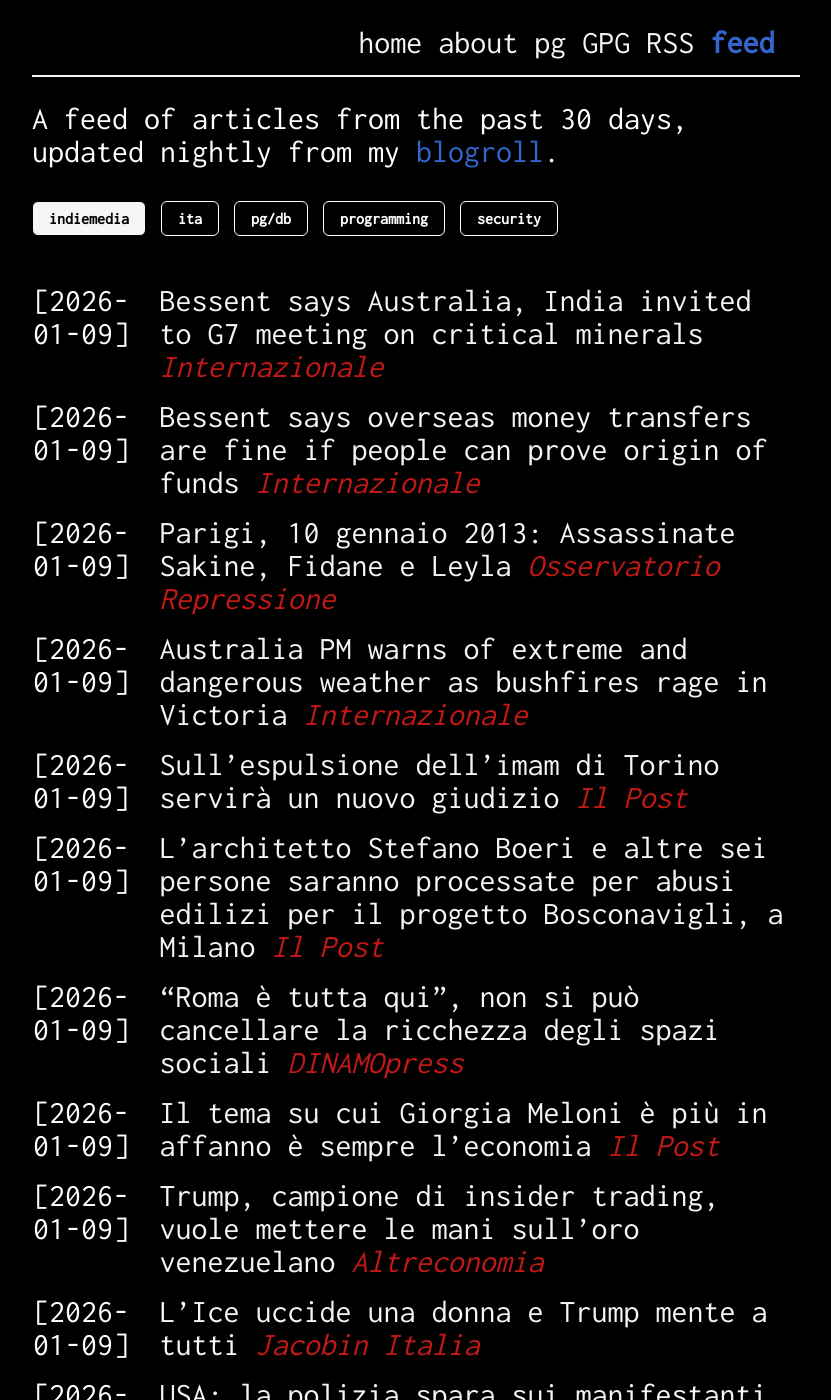
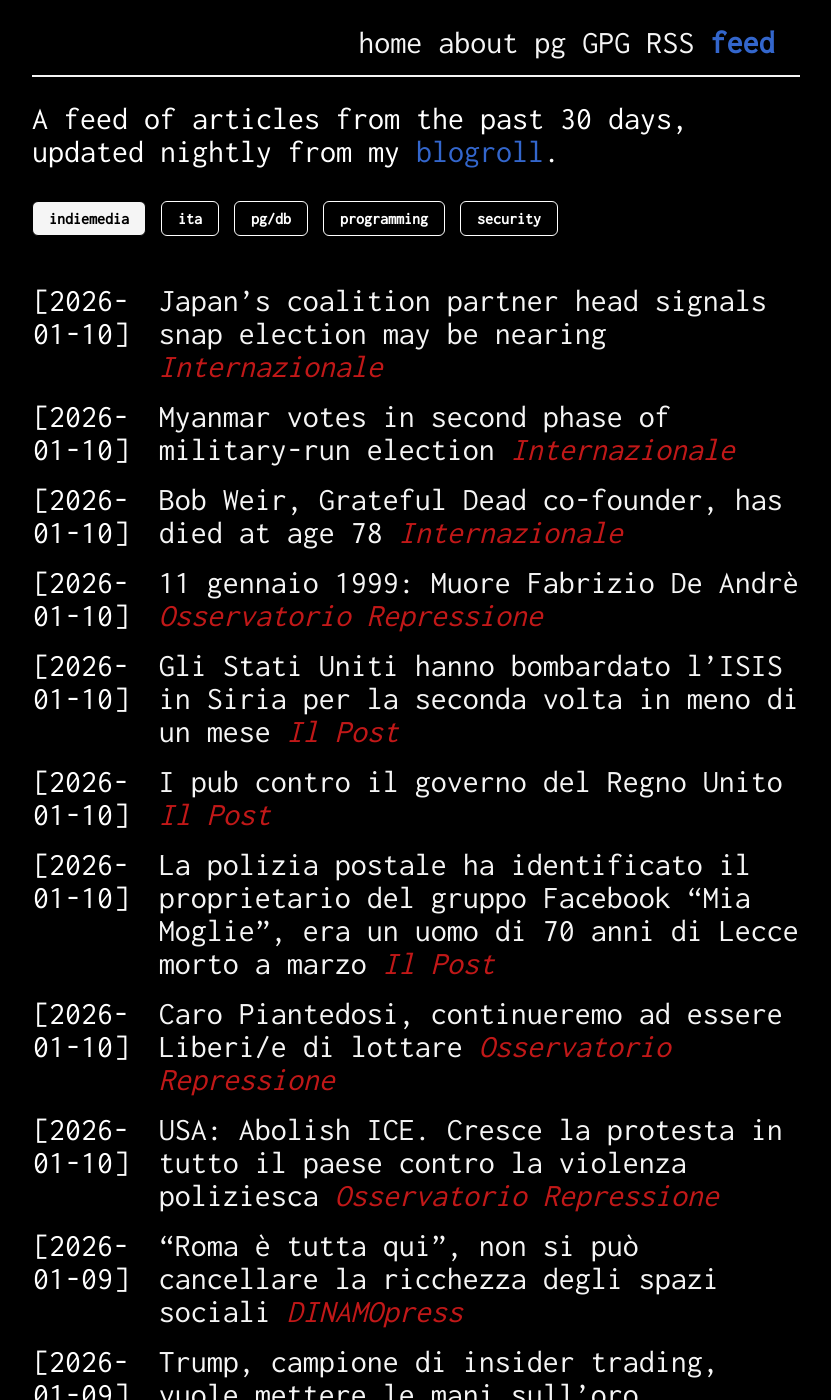
Before and after one commit to giulianopz/giulianopz.github.io, a Jekyll site: the page built from feed.html, in a window 1280 px wide and 1400 px high. Shown: the whole window, without its empty margins (224-1055 px from the left). Built offline with Jekyll 4.4.1, drawn with Linux system fonts in a browser that asks for light colours; nearby versions of some CDN libraries; some of the changed lines change nothing that is shown; some of the changed text lies outside the part shown.

Commit message:
chore: update feed.yaml

```diff
--- a/_data/feed.yaml
+++ b/_data/feed.yaml
@@ -1,36 +1,44 @@
 indiemedia:
     - blogName: Internazionale
-      title: Bessent says Australia, India invited to G7 meeting on critical minerals
-      url: https://www.internazionale.it/ultime-notizie-reuters/2026/01/10/bessent-says-australia-india-invited-to-g7-meeting-on-critical-minerals
-      published: 2026-01-09T23:29:39Z
+      title: Japan’s coalition partner head signals snap election may be nearing
+      url: https://www.internazionale.it/ultime-notizie-reuters/2026/01/11/japan-s-coalition-partner-head-signals-snap-election-may-be-nearing
+      published: 2026-01-10T23:51:47Z
     - blogName: Internazionale
-      title: Bessent says overseas money transfers are fine if people can prove origin of funds
-      url: https://www.internazionale.it/ultime-notizie-reuters/2026/01/10/bessent-says-overseas-money-transfers-are-fine-if-people-can-prove-origin-of-funds
-      published: 2026-01-09T23:23:49Z
+      title: Myanmar votes in second phase of military-run election
+      url: https://www.internazionale.it/ultime-notizie-reuters/2026/01/11/myanmar-votes-in-second-phase-of-military-run-election
+      published: 2026-01-10T23:33:04Z
+    - blogName: Internazionale
+      title: Bob Weir, Grateful Dead co-founder, has died at age 78
+      url: https://www.internazionale.it/ultime-notizie-reuters/2026/01/11/bob-weir-grateful-dead-co-founder-has-died-at-age-78
+      published: 2026-01-10T23:03:26Z
     - blogName: Osservatorio Repressione
-      title: 'Parigi, 10 gennaio 2013: Assassinate Sakine, Fidane e Leyla'
-      url: https://www.osservatoriorepressione.info/parigi-10-gennaio-2013-assassinate-sakine-fidane-leyla/
-      published: 2026-01-09T23:04:35Z
-    - blogName: Internazionale
-      title: Australia PM warns of extreme and dangerous weather as bushfires rage in Victoria
-      url: https://www.internazionale.it/ultime-notizie-reuters/2026/01/09/australia-pm-warns-of-extreme-and-dangerous-weather-as-bushfires-rage-in-victoria
-      published: 2026-01-09T22:49:33Z
+      title: '11 gennaio 1999: Muore Fabrizio De Andrè'
+      url: https://www.osservatoriorepressione.info/11-gennaio-1999-muore-fabrizio-de-andre/
+      published: 2026-01-10T23:01:49Z
     - blogName: Il Post
-      title: Sull’espulsione dell’imam di Torino servirà un nuovo giudizio
-      url: https://www.ilpost.it/2026/01/09/mohamed-shahin-imam-torino-cassazione-esplusione/
-      published: 2026-01-09T20:25:08Z
+      title: Gli Stati Uniti hanno bombardato l’ISIS in Siria per la seconda volta in meno di un mese
+      url: https://www.ilpost.it/2026/01/10/stati-uniti-isis-siria/
+      published: 2026-01-10T22:08:17Z
     - blogName: Il Post
-      title: L’architetto Stefano Boeri e altre sei persone saranno processate per abusi edilizi per il progetto Bosconavigli, a Milano
-      url: https://www.ilpost.it/2026/01/09/stefano-boeri-processo-bosconavigli/
-      published: 2026-01-09T19:42:40Z
+      title: I pub contro il governo del Regno Unito
+      url: https://www.ilpost.it/2026/01/10/pub-regno-unito-protesta-tasse/
+      published: 2026-01-10T17:21:44Z
+    - blogName: Il Post
+      title: La polizia postale ha identificato il proprietario del gruppo Facebook “Mia Moglie”, era un uomo di 70 anni di Lecce morto a marzo
+      url: https://www.ilpost.it/2026/01/10/identificato-proprietario-gruppo-facebook-mia-moglie/
+      published: 2026-01-10T16:17:23Z
+    - blogName: Osservatorio Repressione
+      title: Caro Piantedosi, continueremo ad essere Liberi/e di lottare
+      url: https://www.osservatoriorepressione.info/caro-piantedosi-continueremo-ad-essere-liberi-e-di-lottare/
+      published: 2026-01-10T15:46:32Z
+    - blogName: Osservatorio Repressione
+      title: 'USA: Abolish ICE. Cresce la protesta in tutto il paese contro la violenza poliziesca'
+      url: https://www.osservatoriorepressione.info/usa-abolish-ice-cresce-la-protesta-in-tutto-il-paese-contro-la-violenza-poliziesca/
+      published: 2026-01-10T12:50:35Z
     - blogName: DINAMOpress
       title: “Roma è tutta qui”, non si può cancellare la ricchezza degli spazi sociali
       url: https://www.dinamopress.it/news/roma-e-tutta-qui-non-si-puo-cancellare-la-ricchezza-degli-spazi-sociali/?utm_source=rss&utm_medium=rss&utm_campaign=roma-e-tutta-qui-non-si-puo-cancellare-la-ricchezza-degli-spazi-sociali
       published: 2026-01-09T19:10:07Z
-    - blogName: Il Post
-      title: Il tema su cui Giorgia Meloni è più in affanno è sempre l’economia
-      url: https://www.ilpost.it/2026/01/09/meloni-conferenza-fine-anno-crescita/
-      published: 2026-01-09T18:44:52Z
     - blogName: Altreconomia
       title: Trump, campione di insider trading, vuole mettere le mani sull’oro venezuelano
       url: https://altreconomia.it/trump-campione-di-insider-trading-vuole-mettere-le-mani-sulloro-venezuelano/
@@ -39,14 +47,6 @@
       title: L’Ice uccide una donna e Trump mente a tutti
       url: https://jacobinitalia.it/lice-uccide-una-donna-e-trump-mente-a-tutti/
       published: 2026-01-09T15:33:10Z
-    - blogName: Osservatorio Repressione
-      title: 'USA: la polizia spara sui manifestanti a Portland'
-      url: https://www.osservatoriorepressione.info/usa-la-polizia-spara-sui-manifestanti-a-portland/
-      published: 2026-01-09T12:27:39Z
-    - blogName: Osservatorio Repressione
-      title: E’ cominciata di nuovo la caccia alle streghe
-      url: https://www.osservatoriorepressione.info/e-cominciata-di-nuovo-la-caccia-alle-streghe/
-      published: 2026-01-09T12:01:57Z
     - blogName: DINAMOpress
       title: Il lato amaro dei kiwi da Latina alla Nuova Zelanda
       url: https://www.dinamopress.it/news/il-lato-amaro-dei-kiwi-da-latina-alla-nuova-zelanda/?utm_source=rss&utm_medium=rss&utm_campaign=il-lato-amaro-dei-kiwi-da-latina-alla-nuova-zelanda
@@ -156,6 +156,38 @@
       url: https://complotti.substack.com/p/make-europe-great-again
       published: 2025-12-13T09:30:46Z
 ita:
+    - blogName: Carmilla Online
+      title: Nella stretta morsa del ragno (Piccole stregherie 3)
+      url: https://www.carmillaonline.com/2026/01/10/nella-stretta-morsa-del-ragno-piccole-stregherie-3/
+      published: 2026-01-10T21:00:51Z
+    - blogName: Ippolita
+      title: Dialogo con il collettivo Trickster 23 Gennaio 2026
+      url: https://www.ippolita.net/dialogo-con-il-collettivo-trickster-23-gennaio-2026/
+      published: 2026-01-10T15:06:34Z
+    - blogName: Paolo Nori
+      title: Questa cosa
+      url: https://www.paolonori.it/questa-cosa-3/
+      published: 2026-01-10T09:51:05Z
+    - blogName: The Submarine
+      title: Punto di rottura
+      url: https://www.thesubmarine.it/2026/01/10/punto-di-rottura/
+      published: 2026-01-10T09:44:35Z
+    - blogName: phastidio.net
+      title: La settimana phastidiosa – 10 gennaio 2026
+      url: https://phastidio.net/2026/01/10/la-settimana-phastidiosa-10-gennaio-2026/
+      published: 2026-01-10T09:25:00Z
+    - blogName: Le parole e le cose
+      title: Sull’imparare la dissezione dei feti di maiale, di Renée Nicole Good
+      url: https://www.leparoleelecose.it/sullimparare-la-dissezione-dei-feti-di-maiale-di-renee-nicole-good/
+      published: 2026-01-10T08:31:47Z
+    - blogName: Lucy sulla cultura
+      title: Bowie in the USA
+      url: https://lucysullacultura.com/bowie-in-the-usa/
+      published: 2026-01-10T06:38:18Z
+    - blogName: Nazione Indiana
+      title: La pelle di Dario Bersade
+      url: https://www.nazioneindiana.com/2026/01/10/la-pelle-di-dario-bersade/
+      published: 2026-01-10T06:00:18Z
     - blogName: Snaporaz
       title: Jeff Wall, l’istante ricreato
       url: https://www.snaporaz.online/jeff-wall-listante-ricreato/
@@ -260,10 +292,6 @@
       title: 'Zac zac zac: i granchi rossi bucano la rete nera'
       url: https://www.carmillaonline.com/2026/01/09/zac-zac-zac-i-granchi-rossi-bucano-la-rete-nera/
       published: 2026-01-08T23:01:10Z
-    - blogName: Lucy sulla cultura
-      title: LetteraTour a Biella, in slittino
-      url: https://lucysullacultura.com/letteratour-a-biella-in-slittino/
-      published: 2026-01-08T16:08:51Z
     - blogName: Nazione Indiana
       title: 'AzioneAtzeni – Discanto Diciannovesimo: Savina Dolores Massa'
       url: https://www.nazioneindiana.com/2026/01/08/azioneatzeni-discanto-diciannovesimo-savina-dolores-massa/
@@ -304,26 +332,14 @@
       title: Ricerca pubblica, un piano che non salva i ricercatori
       url: https://www.scienzainrete.it/articolo/ricerca-pubblica-piano-che-non-salva-ricercatori/coordinamento-nazionale-dei-ricercatori
       published: 2026-01-08T07:34:36Z
-    - blogName: Nazione Indiana
-      title: Anatre di ghiaccio
-      url: https://www.nazioneindiana.com/2026/01/08/anatre-di-ghiaccio/
-      published: 2026-01-08T06:00:51Z
     - blogName: La Letteratura e Noi
       title: Su “L’anno nuovo che non arriva”, di Bogdan Mureșanu
       url: https://laletteraturaenoi.it/2026/01/08/su-lanno-nuovo-che-non-arriva-di-bogdan-muresanu/
       published: 2026-01-08T06:00:00Z
-    - blogName: Paolo Nori
-      title: Diciamolo subito
-      url: https://www.paolonori.it/diciamolo/
-      published: 2026-01-08T00:41:25Z
     - blogName: Snaporaz
       title: Il mistico cinico. “Sirât” di Óliver Laxe
       url: https://www.snaporaz.online/il-mistico-cinico-sirat-di-oliver-laxe/
       published: 2026-01-08T00:04:03Z
-    - blogName: Carmilla Online
-      title: 'Elogio dell’eccesso / 11 – Dal letame nascono i fiori: storia del CBGB'
-      url: https://www.carmillaonline.com/2026/01/07/elogio-delleccesso-11-e-dalla-merda-che-nascono-i-fiori-storia-del-cbgb/
-      published: 2026-01-07T21:00:08Z
     - blogName: L'Indiscreto
       title: Anatomia di una fragilità sporca e luminosa
       url: https://www.indiscreto.org/anatomia-di-una-fragilita-sporca-e-luminosa/
@@ -341,6 +357,10 @@
       url: https://www.youtube.com/shorts/hXNRRPwnHaM
       published: 2026-01-07T11:30:47Z
     - blogName: Ippolita
+      title: Laboratorio autodifesa digitale ad Antigone Milano Febbraio 2026
+      url: https://www.ippolita.net/laboratorio-autodifesa-digitale-ad-antigone-milano/
+      published: 2026-01-07T10:35:45Z
+    - blogName: Ippolita
       title: Laboratorio autodifesa digitale ad Antigone Milano
       url: https://www.ippolita.net/laboratorio-autodifesa-digitale-ad-antigone-milano/
       published: 2026-01-07T10:35:45Z
@@ -356,14 +376,6 @@
       title: Venezuela e la verità – di Craig Murray
       url: https://effimera.org/venezuela-e-la-verita-di-craig-murray/
       published: 2026-01-07T09:40:30Z
-    - blogName: Le parole e le cose
-      title: Il tempo remoto degli zombie
-      url: https://www.leparoleelecose.it/il-tempo-remoto-degli-zombie/
-      published: 2026-01-07T09:39:24Z
-    - blogName: The Submarine
-      title: Gli Stati Uniti si scoprono stato canaglia
-      url: https://www.thesubmarine.it/2026/01/07/gli-stati-uniti-si-scoprono-stato-canaglia/
-      published: 2026-01-07T09:19:17Z
     - blogName: Leonardo Tondelli
       title: Il Cristo in croce in classe
       url: http://leonardo.blogspot.com/2019/07/il-cristo-in-croce-in-classe-e.html
@@ -416,10 +428,6 @@
       title: Mimesis, simulazione, invenzione
       url: https://www.fatamorganaweb.it/primavera-di-damiano-michieletto/
       published: 2026-01-05T18:09:13Z
-    - blogName: phastidio.net
-      title: 'Maduro: estrazione riuscita, l’ascesso si gonfia'
-      url: https://phastidio.net/2026/01/05/maduro-estrazione-riuscita-lascesso-si-gonfia/
-      published: 2026-01-05T07:45:00Z
     - blogName: L'Indiscreto
       title: 'Vestire di medioevo: La lezione di William Morris sulla comunità e il lavoro creativo.'
       url: https://www.indiscreto.org/vestire-di-medioevo-la-lezione-di-william-morris-sulla-comunita-e-il-lavoro-creativo/
@@ -452,10 +460,6 @@
       title: Oltre il brand reazionario della «Torino magica». Ripensare il mistero, reinventare la città (2 di 2)
       url: https://www.wumingfoundation.com/giap/2025/12/torino-magica2/
       published: 2025-12-28T23:47:12Z
-    - blogName: Ippolita
-      title: Soggettività ibride in ascolto reciproco. Una recensione di Macchine neurodivergenti di Paolo Vernaglione Berardi, Il Manifesto
-      url: https://www.ippolita.net/macchine-neurodivergenti-recensione-il-manifesto/
-      published: 2025-12-28T11:59:07Z
     - blogName: Leonardo Tondelli
       title: Visto qualche bel film di recente (2025)? (Seconda parte)
       url: http://leonardo.blogspot.com/2025/12/visto-qualche-bel-film-di-recente-2025_26.html
@@ -516,14 +520,6 @@
       title: Dopo il regime
       url: https://www.iconografie.it/tempolinea/dopo-il-regime/?utm_source=rss&utm_medium=rss&utm_campaign=dopo-il-regime
       published: 2025-12-12T09:58:22Z
-    - blogName: Ippolita
-      title: 'Lucha y Siesta, Chayn e Ippolita: al via il progetto AADA'
-      url: https://www.ippolita.net/aada-e-un-progetto-di-lucha-y-siesta-chayn-e-ippolita/
-      published: 2025-12-11T21:55:57Z
-    - blogName: NOT | Nero
-      title: Immagini che fanno ammalare
-      url: https://not.neroeditions.com/immagini-che-fanno-ammalare/
-      published: 2025-12-11T09:31:59Z
 pg/db:
     - blogName: Metadata
       title: 'Cloudspecs: Cloud Hardware Evolution Through the Looking Glass'
@@ -733,19 +729,39 @@
       title: 'Things to Love About Hybrid Manager, Part 1: The API'
       url: https://enterprisedb.com/blog/things-love-about-hybrid-manager-part-1-api
       published: 2025-12-12T18:35:43Z
-    - blogName: boringsql
-      title: VACUUM Is a Lie (About Your Indexes)
-      url: https://boringsql.com/posts/vacuum-is-lie/
-      published: 2025-12-11T23:34:00Z
-    - blogName: Greg Sabino Mullane
-      title: ' Postgres 18 New Default for Data Checksums and How to Deal with Upgrades '
-      url: https://www.crunchydata.com/blog/postgres-18-new-default-for-data-checksums-and-how-to-deal-with-upgrades
-      published: 2025-12-11T08:00:00Z
 programming:
+    - blogName: jwz
+      title: Four way stop versus $100 billion valuation, redux.
+      url: https://www.jwz.org/blog/2026/01/four-way-stop-versus-100-billion-valuation-redux/
+      published: 2026-01-10T23:16:45Z
+    - blogName: jwz
+      title: Great Moments in Patents
+      url: https://www.jwz.org/blog/2026/01/great-moments-in-patents-3/
+      published: 2026-01-10T19:57:51Z
+    - blogName: antirez
+      title: Cosa ne penso del web moderno (ancora su Tailwind)
+      url: https://www.youtube.com/watch?v=VM5MjVALMGc
+      published: 2026-01-10T15:59:01Z
+    - blogName: research!rsc
+      title: Pulling a New Proof from Knuth’s Fixed-Point Printer
+      url: http://research.swtch.com/fp-knuth
+      published: 2026-01-10T14:00:00Z
+    - blogName: Bert Hubert
+      title: Europe's executives need to skill up to solve our total US cloud dependency
+      url: https://berthub.eu/articles/posts/ft-on-european-cloud/
+      published: 2026-01-10T10:08:02Z
+    - blogName: antirez
+      title: 'Impariamo il C, lezione 30: evolvere un''immagine per lo ZX Spectrum (parte 1)'
+      url: https://www.youtube.com/watch?v=D1U3uCe-kok
+      published: 2026-01-10T07:54:27Z
     - blogName: LWN.net
       title: 'Evans: A data model for Git (and other docs updates)'
       url: https://lwn.net/Articles/1053595/
       published: 2026-01-10T01:06:59Z
+    - blogName: Mitchell Hashimoto
+      title: Finding and Fixing Ghostty's Largest Memory Leak
+      url: https://mitchellh.com/writing/ghostty-memory-leak-fix
+      published: 2026-01-10T00:00:00Z
     - blogName: antirez
       title: Il reddito universale è inevitabile
       url: https://www.youtube.com/watch?v=zvN34ETmWuo
@@ -758,10 +774,6 @@
       title: Security updates for Friday
       url: https://lwn.net/Articles/1053492/
       published: 2026-01-09T13:59:47Z
-    - blogName: antirez
-      title: La questione Tailwind (non Tailwing!)
-      url: https://www.youtube.com/watch?v=cVscoU2zd88
-      published: 2026-01-09T08:01:01Z
     - blogName: jwz
       title: Eyeball Landscape
       url: https://www.jwz.org/blog/2026/01/eyeball-landscape/
@@ -770,10 +782,6 @@
       title: The most popular Go dependency is...
       url: https://golangweekly.com/issues/584
       published: 2026-01-09T00:00:00Z
-    - blogName: antirez
-      title: Persone che resistono alla AI
-      url: https://www.youtube.com/watch?v=TlUd-A55pLs
-      published: 2026-01-08T15:51:56Z
     - blogName: Martin Fowler
       title: My favorite musical discoveries of 2025
       url: https://martinfowler.com/articles/2025-music.html
@@ -782,14 +790,6 @@
       title: 'Fragments: January  8'
       url: https://martinfowler.com/fragments/2026-01-08.html
       published: 2026-01-08T13:29:00Z
-    - blogName: jwz
-      title: fail2ban GC
-      url: https://www.jwz.org/blog/2026/01/fail2ban-gc/
-      published: 2026-01-08T08:30:44Z
-    - blogName: jwz
-      title: Artisanal, locally-sourced poop
-      url: https://www.jwz.org/blog/2026/01/artisanal-locally-sourced-poop/
-      published: 2026-01-08T04:41:00Z
     - blogName: Julia Evans
       title: A data model for Git (and other docs updates)
       url: https://jvns.ca/blog/2026/01/08/a-data-model-for-git/
@@ -818,6 +818,10 @@
       title: go.sum Is Not a Lockfile
       url: https://words.filippo.io/gosum/
       published: 2026-01-05T20:06:30Z
+    - blogName: Anton Zhiyanov
+      title: Go 1.26 interactive tour
+      url: https://antonz.org/go-1-26/
+      published: 2026-01-05T13:00:00Z
     - blogName: Bits from Debian
       title: Debian welcomes Outreachy interns for December 2025-March 2026 round
       url: https://bits.debian.org/2026/01/welcome-outreachy-interns-2025.html
@@ -834,6 +838,10 @@
       title: It’s hard to justify Tahoe icons
       url: https://tonsky.me/blog/tahoe-icons/
       published: 2026-01-05T00:00:00Z
+    - blogName: Anton Zhiyanov
+      title: Fear is not advocacy
+      url: https://antonz.org/ai-advocacy/
+      published: 2026-01-04T12:00:00Z
     - blogName: Bert Hubert
       title: Unsigned char std::basic_string<> in C++
       url: https://berthub.eu/articles/posts/unsigned-char-std-string-cpp/
@@ -866,6 +874,10 @@
       title: 'Summary of reading: October - December 2025'
       url: https://eli.thegreenplace.net/2025/summary-of-reading-october-december-2025/
       published: 2026-01-01T07:11:00Z
+    - blogName: Anton Zhiyanov
+      title: "2026"
+      url: https://antonz.org/2026/
+      published: 2026-01-01T00:00:00Z
     - blogName: Matt Godbolt's blog
       title: 2025 in Review
       url: http://xania.org/202512/2025-in-review?utm_source=feed&utm_medium=rss
@@ -974,10 +986,6 @@
       title: Arcane Cheese with Doomtrain Extreme
       url: https://xeiaso.net/notes/2025/doomtrain-ex-cheese/
       published: 2025-12-24T00:00:00Z
-    - blogName: Bert Hubert
-      title: The European Cloud Situation at the end of 2025
-      url: https://berthub.eu/articles/posts/the-european-cloud-2025/
-      published: 2025-12-23T10:20:00Z
     - blogName: null program
       title: Unix "find" expressions compiled to bytecode
       url: https://nullprogram.com/blog/2025/12/23/
@@ -1083,6 +1091,10 @@
       url: https://benhoyt.com/writings/jubilant/
       published: 2025-12-13T05:00:00Z
 'security ':
+    - blogName: 'The Register - Security: Cyber-crime'
+      title: UK government exempting itself from flagship cyber law inspires little confidence
+      url: https://go.theregister.com/feed/www.theregister.com/2026/01/10/csr_bill_analysis/
+      published: 2026-01-10T09:29:07Z
     - blogName: Schneier on Security
       title: 'Friday Squid Blogging: The Chinese Squid-Fishing Fleet off the Argentine Coast'
       url: https://www.schneier.com/blog/archives/2026/01/friday-squid-blogging-the-chinese-squid-fishing-fleet-off-the-argentine-coast.html
@@ -1095,10 +1107,6 @@
       title: QR codes a powerful new phishing weapon in hands of Pyongyang cyberspies
       url: https://go.theregister.com/feed/www.theregister.com/2026/01/09/pyongyangs_cyberspies_are_turning_qr/
       published: 2026-01-09T15:44:52Z
-    - blogName: 'The Register - Security: Cyber-crime'
-      title: China-linked cybercrims abused VMware ESXi zero-days a year before disclosure
-      url: https://go.theregister.com/feed/www.theregister.com/2026/01/09/china_esxi_zerodays/
-      published: 2026-01-09T13:28:38Z
     - blogName: Schneier on Security
       title: Palo Alto Crosswalk Signals Had Default Passwords
       url: https://www.schneier.com/blog/archives/2026/01/palo-alto-crosswalk-signals-had-default-passwords.html
```
